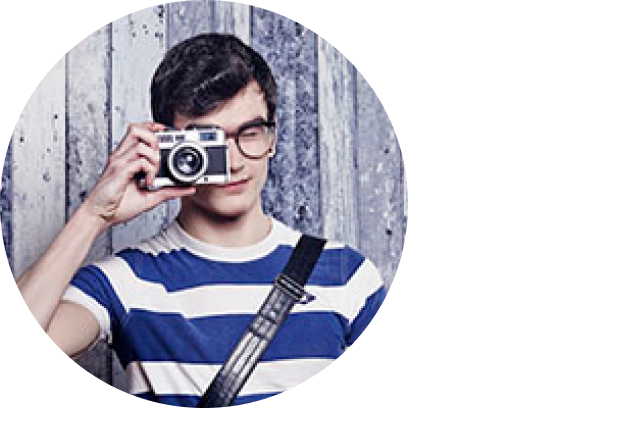
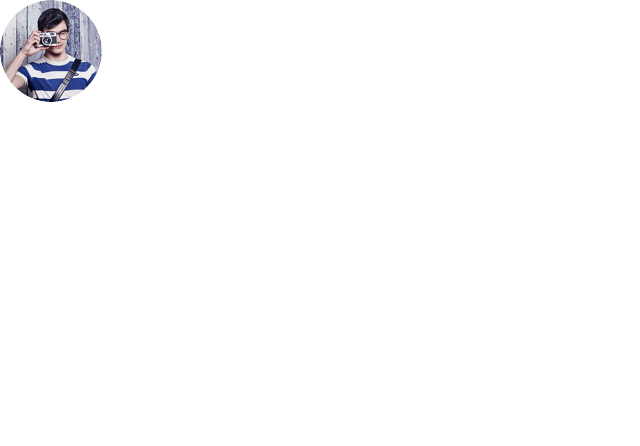
Before and after one commit to js-tasks-ru/htmlcss-20230227_veroncher, a website: page 06-lection4/01-avatar/index.html in a window 1280 px wide. Shown: the whole page, without its empty margins (0-640 px from the left). Drawn offline with Linux system fonts and the light colour scheme; files whose address does not match are found by name.

Commit message:
add fix for dz6-avatar

```diff
--- a/06-lection4/01-avatar/index.html
+++ b/06-lection4/01-avatar/index.html
@@ -9,9 +9,7 @@
 
 <body>
     <div class="avatar">
-        <div class="avatar__img">
-            <img src="D:\GitHub\htmlcss-20230227_veroncher\assets\images\Ellipse 1.png" alt="Аватар">
-        </div>
+        <img class="avatar__img" src="D:\GitHub\htmlcss-20230227_veroncher\assets\images\Ellipse 1.png" alt="Аватар">
     </div>
 </body>
 
```
